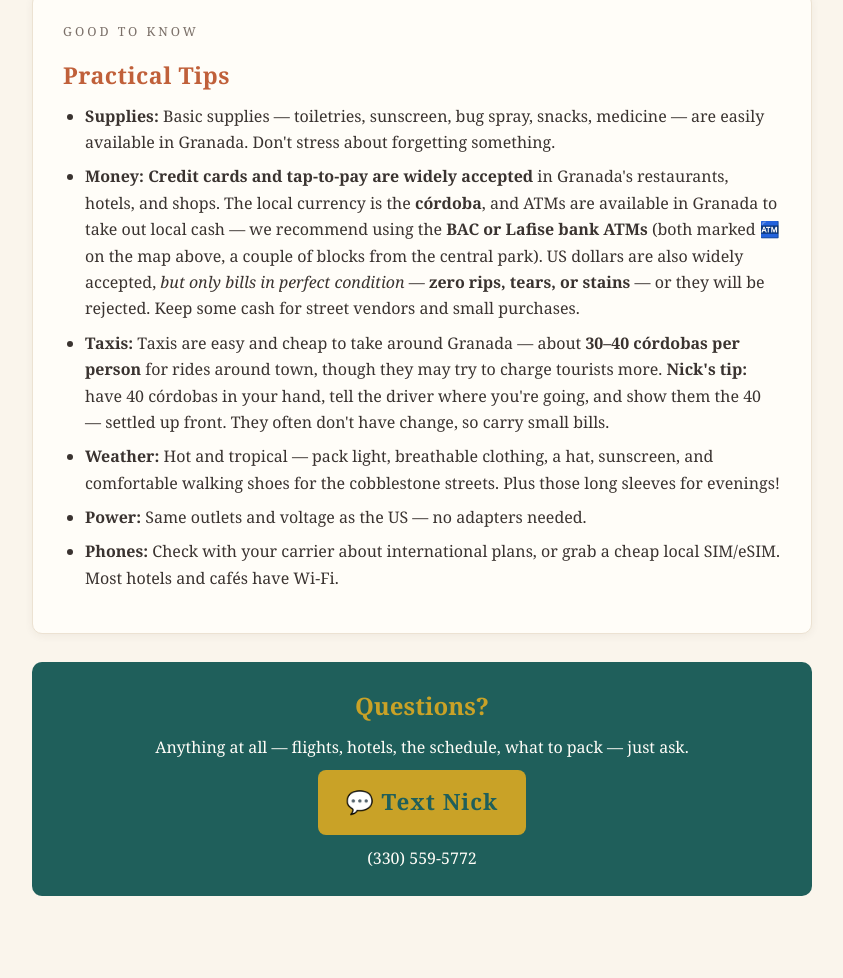
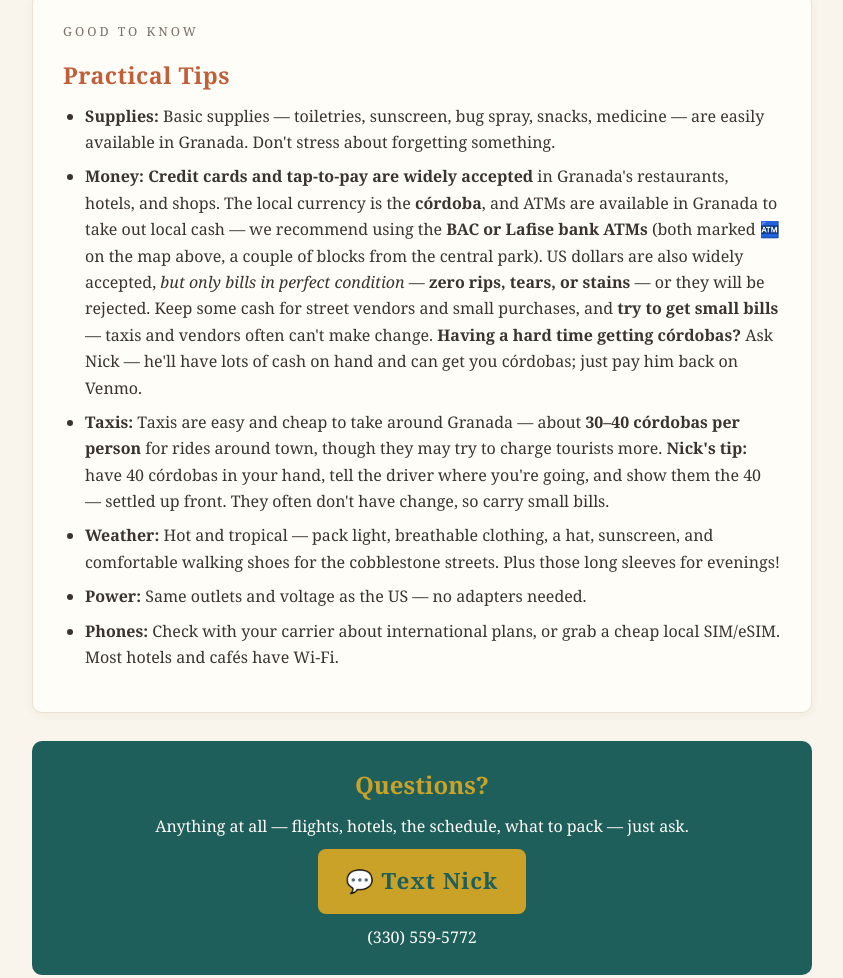
Before and after one commit to nickcelio/wedding-guide, a plain HTML site: page index.html in a window 1280 px wide. Shown: the part 6409-7387 px from the top of the page, without its empty margins (218-1061 px from the left). Drawn offline with nearby package versions, Linux system fonts and the light colour scheme; no server answers.

Commit message:
Money section: small bills tip and Nick cordoba exchange via Venmo
Co-authored-by: Copilot <223556219+Copilot@users.noreply.github.com>

```diff
--- a/index.html
+++ b/index.html
@@ -461,7 +461,7 @@
     <h2>Practical Tips</h2>
     <ul>
       <li><strong>Supplies:</strong> Basic supplies — toiletries, sunscreen, bug spray, snacks, medicine — are easily available in Granada. Don't stress about forgetting something.</li>
-      <li><strong>Money:</strong> <strong>Credit cards and tap-to-pay are widely accepted</strong> in Granada's restaurants, hotels, and shops. The local currency is the <strong>córdoba</strong>, and ATMs are available in Granada to take out local cash — we recommend using the <strong>BAC or Lafise bank ATMs</strong> (both marked 🏧 on the map above, a couple of blocks from the central park). US dollars are also widely accepted, <em>but only bills in perfect condition</em> — <strong>zero rips, tears, or stains</strong> — or they will be rejected. Keep some cash for street vendors and small purchases.</li>
+      <li><strong>Money:</strong> <strong>Credit cards and tap-to-pay are widely accepted</strong> in Granada's restaurants, hotels, and shops. The local currency is the <strong>córdoba</strong>, and ATMs are available in Granada to take out local cash — we recommend using the <strong>BAC or Lafise bank ATMs</strong> (both marked 🏧 on the map above, a couple of blocks from the central park). US dollars are also widely accepted, <em>but only bills in perfect condition</em> — <strong>zero rips, tears, or stains</strong> — or they will be rejected. Keep some cash for street vendors and small purchases, and <strong>try to get small bills</strong> — taxis and vendors often can't make change. <strong>Having a hard time getting córdobas?</strong> Ask Nick — he'll have lots of cash on hand and can get you córdobas; just pay him back on Venmo.</li>
       <li><strong>Taxis:</strong> Taxis are easy and cheap to take around Granada — about <strong>30–40 córdobas per person</strong> for rides around town, though they may try to charge tourists more. <strong>Nick's tip:</strong> have 40 córdobas in your hand, tell the driver where you're going, and show them the 40 — settled up front. They often don't have change, so carry small bills.</li>
       <li><strong>Weather:</strong> Hot and tropical — pack light, breathable clothing, a hat, sunscreen, and comfortable walking shoes for the cobblestone streets. Plus those long sleeves for evenings!</li>
       <li><strong>Power:</strong> Same outlets and voltage as the US — no adapters needed.</li>
```
Also changed, not shown: nicaragua-travel-guide.html (+1 -1 lines).
